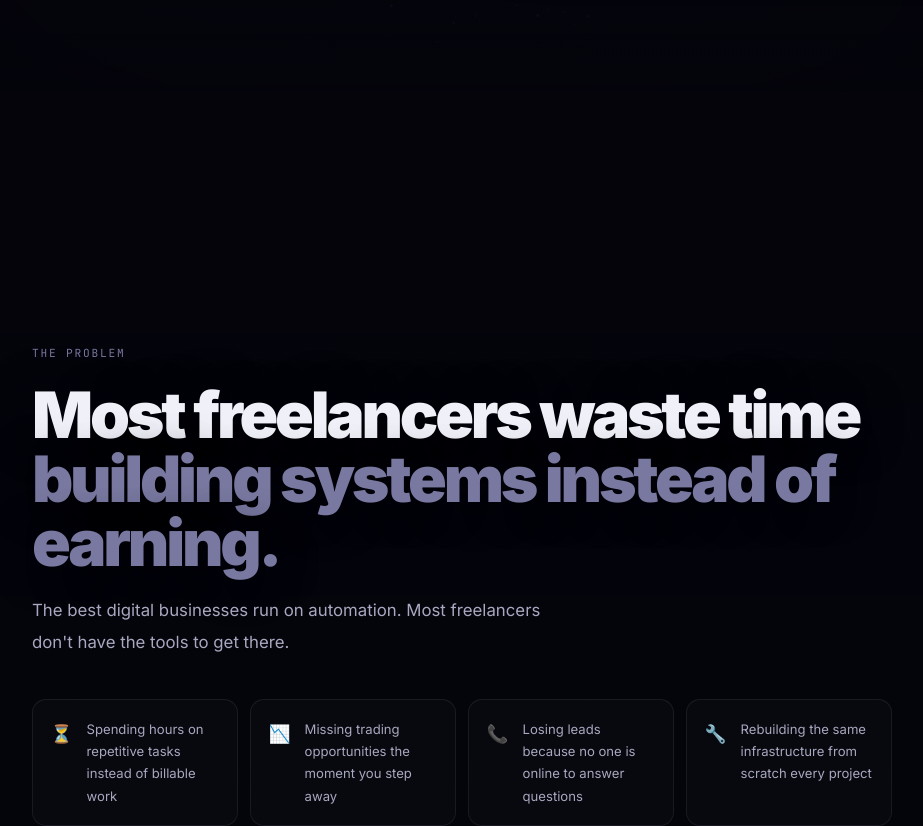
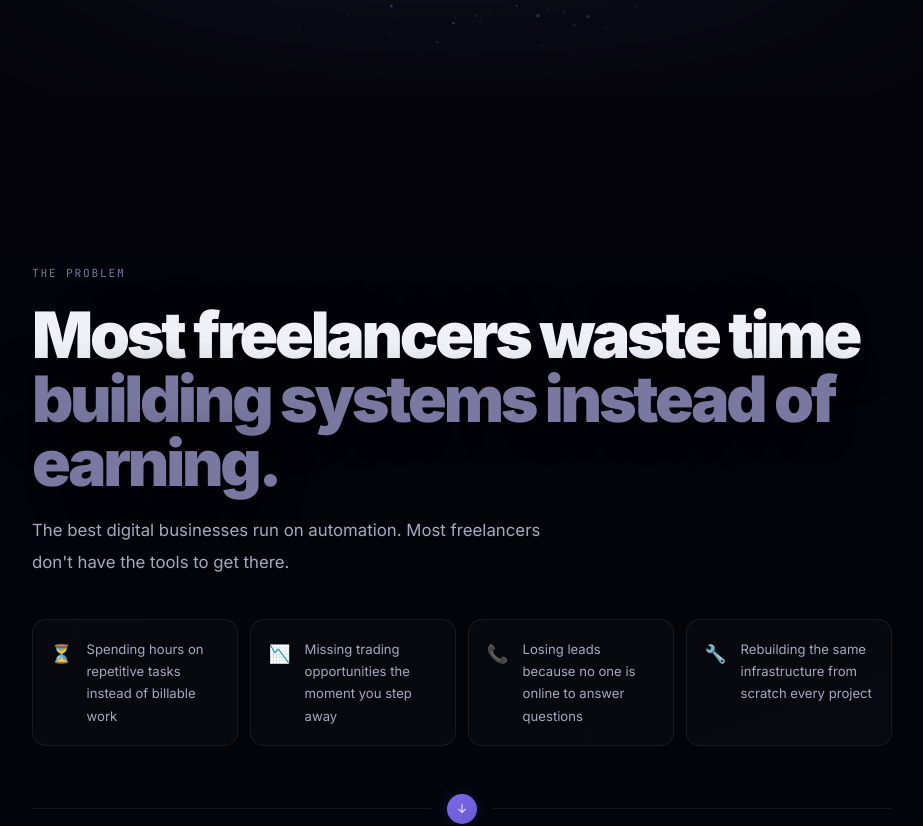
Before and after one commit to MrOngulu/wfreelancer-, a React (Create React App) app in the folder client/: page / in a window 1280 px wide. Shown: the part 708-1534 px from the top of the page, without its empty margins (178-1101 px from the left). Built offline with nearby package versions, Linux system fonts and the light colour scheme.

Commit message:
fix: slide

```diff
--- a/client/src/App.js
+++ b/client/src/App.js
@@ -19,15 +19,15 @@ import ProductPage       from "./pages/ProductPage";
 // 120vh = very fast transition, section fills screen almost immediately
 // 130vh = slightly more breathing room for content-heavy sections
 const HEIGHTS = [
-  '130vh',  // Hero
-  '120vh',  // Narrative
-  '130vh',  // Featured Products
-  '130vh',  // Spotlights
-  '130vh',  // Store
-  '125vh',  // Services
-  '120vh',  // Testimonials
-  '120vh',  // Process
-  '125vh',  // Contact
+  '120vh',  // Hero
+  '115vh',  // Narrative
+  '120vh',  // Featured Products
+  '120vh',  // Spotlights
+  '120vh',  // Store
+  '115vh',  // Services
+  '115vh',  // Testimonials
+  '115vh',  // Process
+  '115vh',  // Contact
 ];
 
 function HomePage() {
--- a/client/src/components/ScrollBackground.jsx
+++ b/client/src/components/ScrollBackground.jsx
@@ -175,7 +175,7 @@ void main(){
   vec2  uv   = gl_PointCoord - 0.5;
   float dist = length(uv);
   float soft = 1.0 - smoothstep(0.28, 0.5, dist);
-  float glow = exp(-dist * 5.5) * 0.45;
+  float glow = exp(-dist * 5.5) * 0.55;
   gl_FragColor = vec4(v_col, (soft + glow) * v_alpha);
 }`;
 
@@ -206,7 +206,7 @@ void main(){
   float bandHi = 0.4 + m * 0.05;
   float band   = smoothstep(bandLo, bandLo+0.3, uv.y)
                * (1.0 - smoothstep(bandHi, bandHi+0.15, uv.y));
-  aur *= band * 0.12;
+  aur *= band * 0.18;
 
   // Bottom accent glow
   float bottom = (1.0 - smoothstep(0.0, 0.35, uv.y)) * 0.06;
@@ -306,6 +306,8 @@ export default function ScrollBackground() {
     const onScroll = () => {
       const max = document.documentElement.scrollHeight - window.innerHeight;
       const progress = max > 0 ? window.scrollY / max : 0;
+      // Map progress to mood — each section gets equal slice of 0..8
+      // Eased so transition happens in middle of each section scroll, not at edges
       targetMood = clamp(progress, 0, 1) * 8;
     };
     window.addEventListener('scroll', onScroll, { passive: true });
@@ -318,7 +320,7 @@ export default function ScrollBackground() {
 
       // Smooth mood transition — speed up when far, slow down when close
       const diff = targetMood - currentMood;
-      currentMood += diff * 0.05;
+      currentMood += diff * 0.08;
 
       const mi  = clamp(currentMood, 0, 8);
       const lo  = Math.min(Math.floor(mi), 7);
--- a/client/src/components/StickySection.jsx
+++ b/client/src/components/StickySection.jsx
@@ -1,23 +1,67 @@
+/**
+ * StickySection — slide in/out only, no fading.
+ *
+ * Architecture:
+ *   z:0   — WebGL canvas (position:fixed) — always behind everything
+ *   z:1+  — sticky section panels
+ *
+ * Each panel has a dark semi-transparent background.
+ * This means:
+ *   - The WebGL canvas shows through every panel (it's fixed behind all)
+ *   - Each panel covers the panel below it in z-stack (no overlap bleed)
+ *
+ * Transition: translateY only. No opacity change. Ever.
+ *   Enter: slides up from +100vh → 0
+ *   Hold:  stays at 0
+ *   Exit:  nudges back to -5vh as next card slides over it
+ */
+
 import { useRef } from 'react';
+import { motion, useScroll, useTransform } from 'framer-motion';
 
 export default function StickySection({ children, index, scrollHeight = '120vh', id }) {
-  const containerRef = useRef(null);
+  const ref = useRef(null);
+
+  const { scrollYProgress } = useScroll({
+    target: ref,
+    offset: ['start start', 'end end'],
+  });
+
+  const y = useTransform(
+    scrollYProgress,
+    [0,      0.12,  0.80,  1.0],
+    ['100vh', '0vh', '0vh', '-5vh']
+  );
 
   return (
-    <div ref={containerRef} id={id} style={{ position: 'relative', height: scrollHeight }}>
+    <div ref={ref} id={id} style={{ position: 'relative', height: scrollHeight }}>
       <div style={{
         position: 'sticky', top: 0,
         height: '100vh', overflow: 'hidden',
         zIndex: index + 1,
       }}>
-        {/* Scrim */}
+        <motion.div style={{
+          y,
+          width: '100%',
+          height: '100%',
+          position: 'relative',
+          willChange: 'transform',
+          // This background does two jobs:
+          // 1. Blocks the sticky section BELOW this one (prevents overlap bleed)
+          // 2. Is semi-transparent so the fixed WebGL canvas (z:0) shows through
+          //    — browser composites fixed elements behind all stacking contexts
+          background: 'rgba(4,4,12,0.88)',
+        }}>
+          {/* Readability scrim — darkens the WebGL just enough to read text */}
           <div style={{
             position: 'absolute', inset: 0, zIndex: 0, pointerEvents: 'none',
-          background: 'linear-gradient(180deg, rgba(4,4,12,0.82) 0%, rgba(4,4,12,0.72) 50%, rgba(4,4,12,0.84) 100%)',
+            background: 'linear-gradient(160deg, rgba(4,4,12,0.52) 0%, rgba(4,4,12,0.38) 50%, rgba(4,4,12,0.56) 100%)',
           }} />
+          {/* Section content */}
           <div style={{ width: '100%', height: '100%', position: 'relative', zIndex: 1 }}>
             {children}
           </div>
+        </motion.div>
       </div>
     </div>
   );
```
Lines whose indentation alone changed are shown as unchanged.
